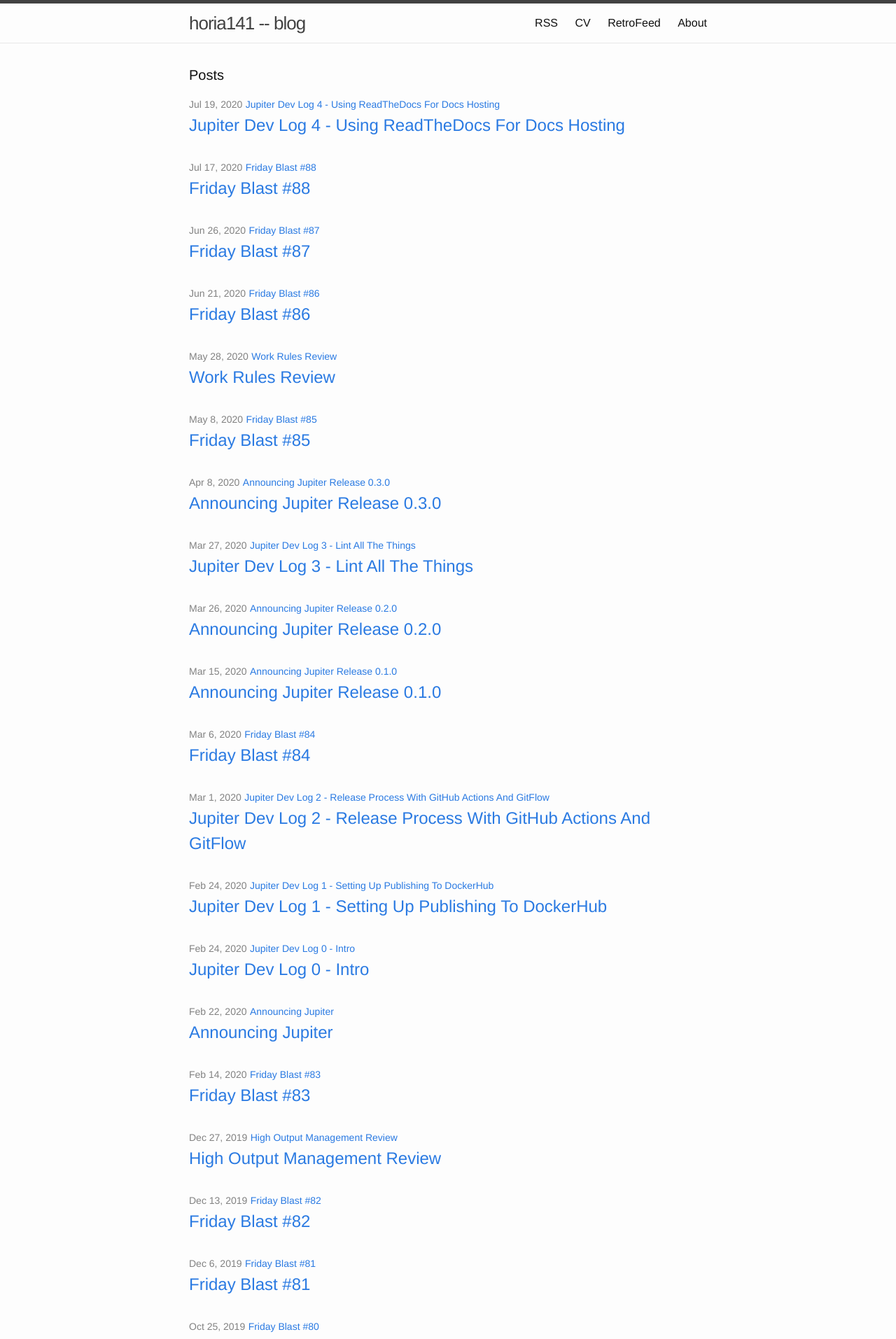
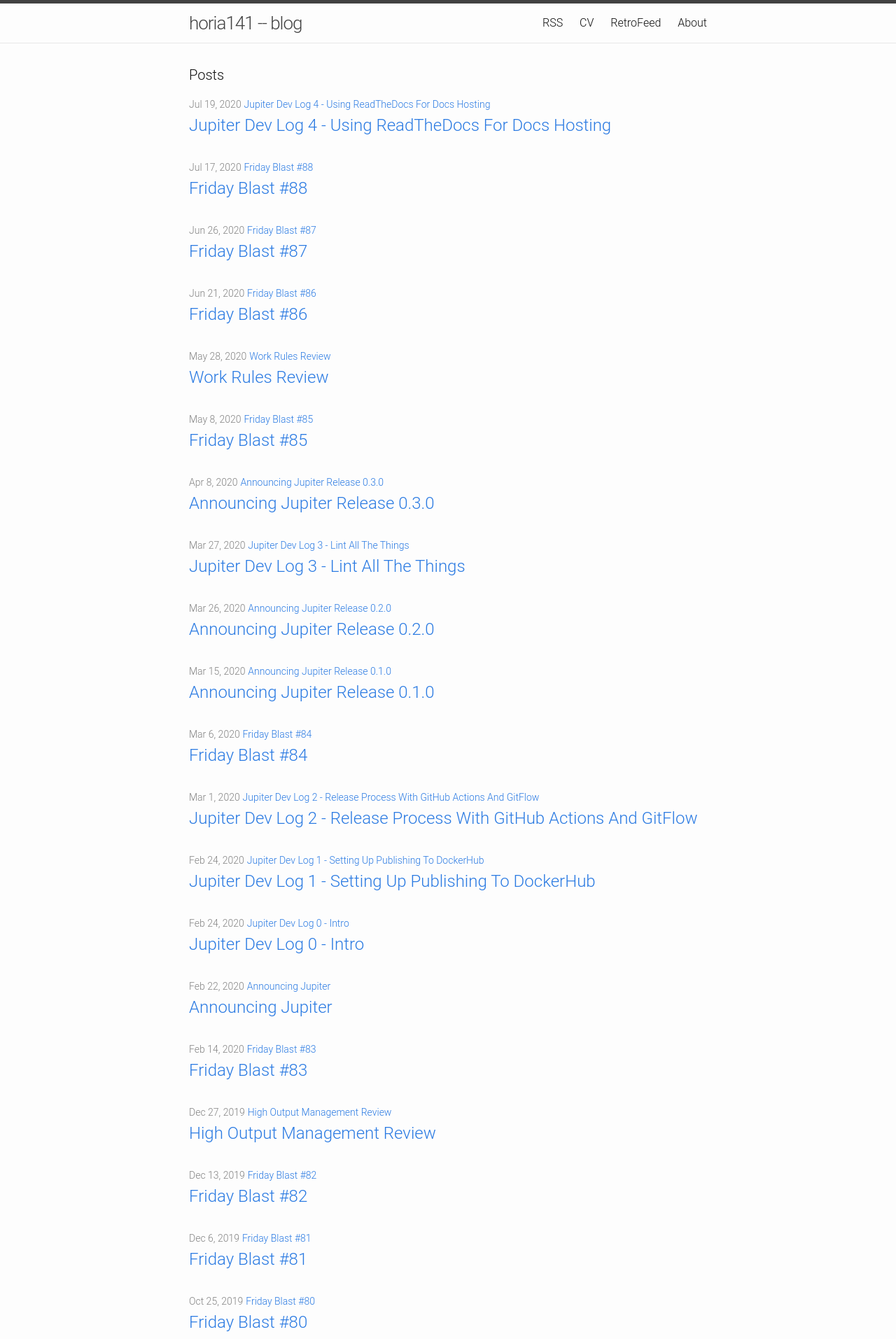
Before and after one commit to horia141/horia141.github.io, a Jekyll site: the page built from index.html, in a window 1280 px wide. Shown: the top 1913 px of the page at 70% size. Built offline with Jekyll 4.4.1, drawn with Linux system fonts in a browser that asks for light colours.

Commit message:
Add Roboto as the main font

```diff
--- a/css/main.scss
+++ b/css/main.scss
@@ -6,7 +6,7 @@
 
 
 // Our variables
-$base-font-family: Helvetica, Arial, sans-serif;
+$base-font-family: Roboto, Arial, sans-serif;
 $base-font-size:   16px;
 $small-font-size:  $base-font-size * 0.875;
 $base-line-height: 1.5;
```
